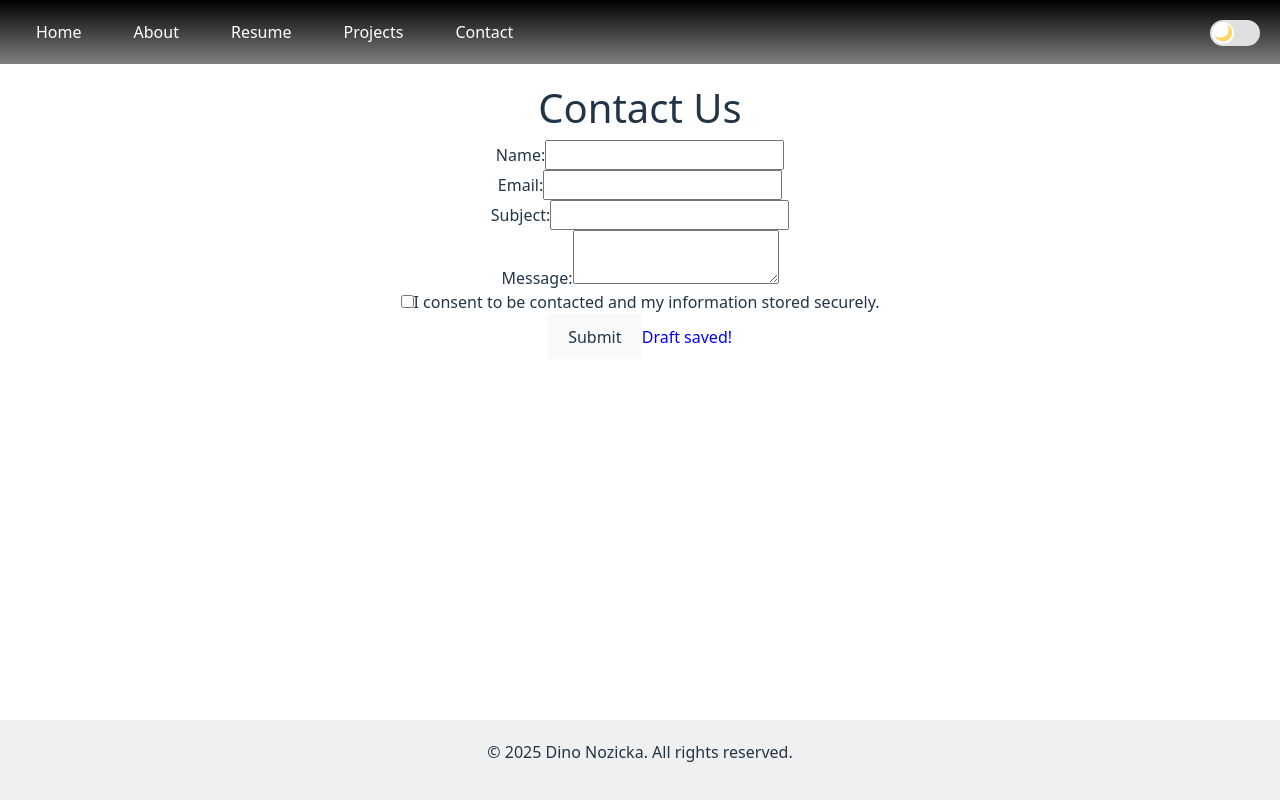
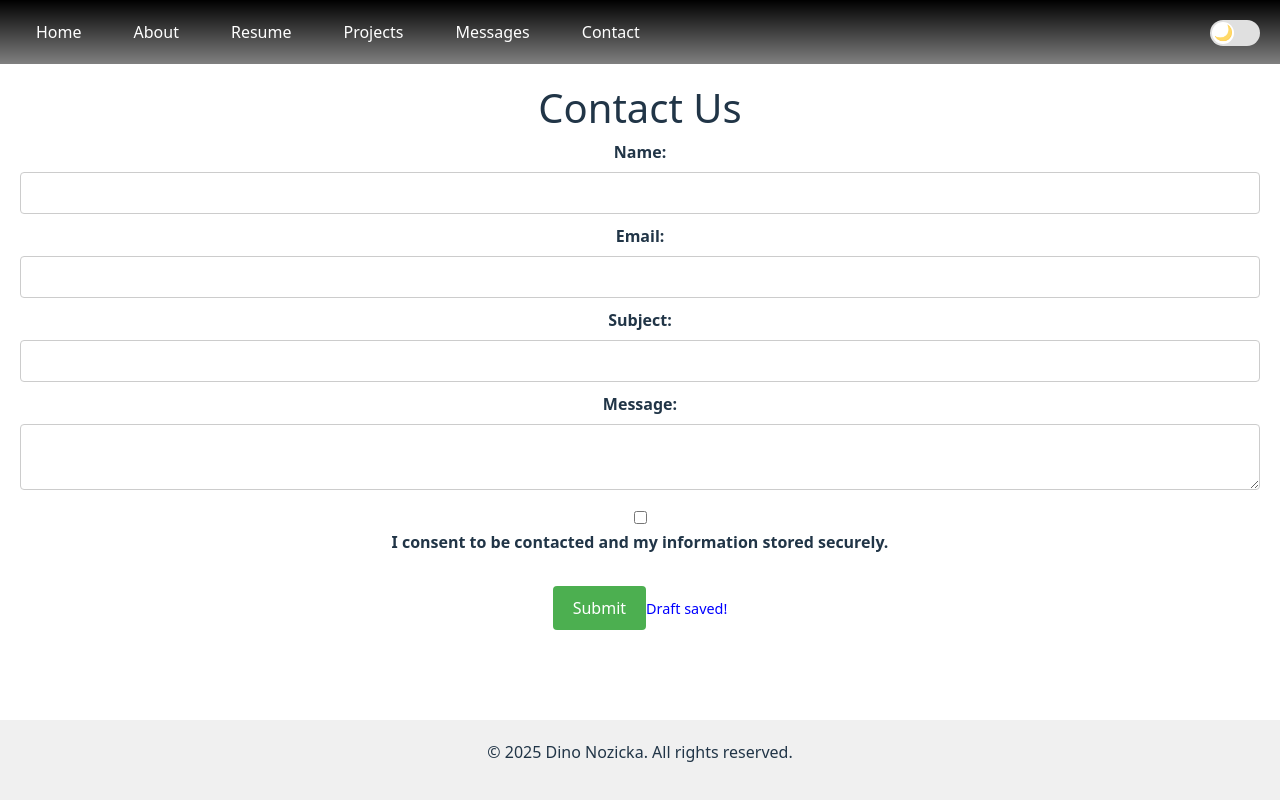
Before and after one commit to Dnozicka-stack/CSCI3172-Lab8, a React (Vite) app: page /contact in a window 1280 px wide. Built offline with nearby package versions, Linux system fonts and the light colour scheme.

Commit message:
adding styling for contact/messages and messages link

```diff
--- a/src/App.css
+++ b/src/App.css
@@ -691,3 +691,92 @@ nav a:hover {
   opacity: 0.7;
   margin-top: 5px;
 }
+
+/* Basic styling for the contact form */
+.form-container {
+    max-width: 600px;
+    margin: 0 auto;
+    padding: 20px;
+    border: 1px solid #ccc;
+    border-radius: 8px;
+    background-color: #f9f9f9;
+}
+
+label {
+    display: block;
+    margin-bottom: 8px;
+    font-weight: bold;
+}
+
+input[type="text"],
+input[type="email"],
+textarea {
+    width: 100%;
+    padding: 8px;
+    margin-bottom: 10px;
+    border: 1px solid #ccc;
+    border-radius: 4px;
+}
+
+button {
+    background-color: #4CAF50;
+    color: white;
+    padding: 10px 20px;
+    border: none;
+    border-radius: 4px;
+    cursor: pointer;
+}
+
+button:hover {
+    background-color: #45a049;
+}
+
+.error {
+    color: red;
+    font-size: 0.9em;
+}
+
+.success {
+    color: green;
+    font-size: 0.9em;
+}
+
+.info {
+    color: blue;
+    font-size: 0.9em;
+}
+
+/* Styling for the messages page */
+.messages-container {
+    max-width: 800px;
+    margin: 0 auto;
+    padding: 20px;
+    background-color: #f9f9f9;
+    border-radius: 8px;
+    border: 1px solid #ccc;
+}
+
+.messages-container h1 {
+    text-align: center;
+    margin-bottom: 20px;
+}
+
+.messages-list {
+    list-style: none;
+    padding: 0;
+}
+
+.messages-list li {
+    padding: 15px;
+    margin-bottom: 10px;
+    border: 1px solid #ddd;
+    border-radius: 5px;
+    background-color: #fff;
+    box-shadow: 0 2px 4px rgba(0, 0, 0, 0.1);
+}
+
+.messages-list li strong {
+    display: block;
+    margin-bottom: 5px;
+    color: #333;
+}
--- a/src/components/Header.jsx
+++ b/src/components/Header.jsx
@@ -31,6 +31,7 @@ function Header() {
           <li><Link to="/about" onClick={closeMenu} aria-label="About page">About</Link></li>
           <li><Link to="/resume" onClick={closeMenu} aria-label="Resume page">Resume</Link></li>
           <li><Link to="/projects" onClick={closeMenu} aria-label="Projects page">Projects</Link></li>
+          <li><Link to="/messages" onClick={closeMenu} aria-label="Messages page">Messages</Link></li>
           <li><Link to="/contact" onClick={closeMenu} aria-label="Contact page">Contact</Link></li>
         </ul>
       </nav>
```
